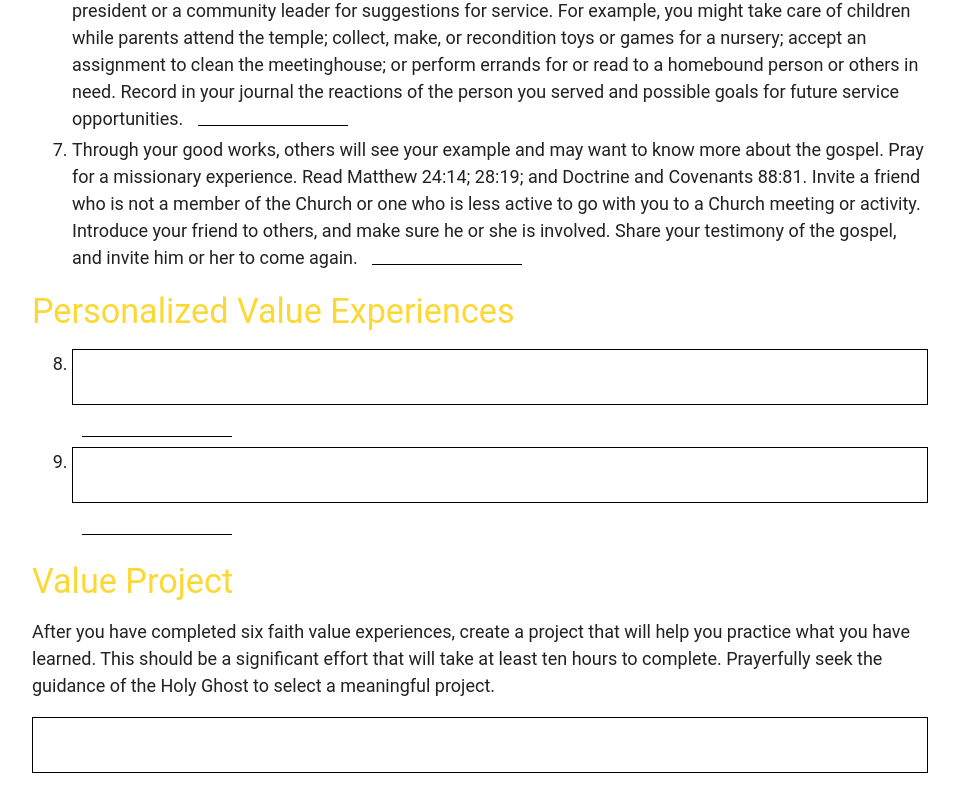
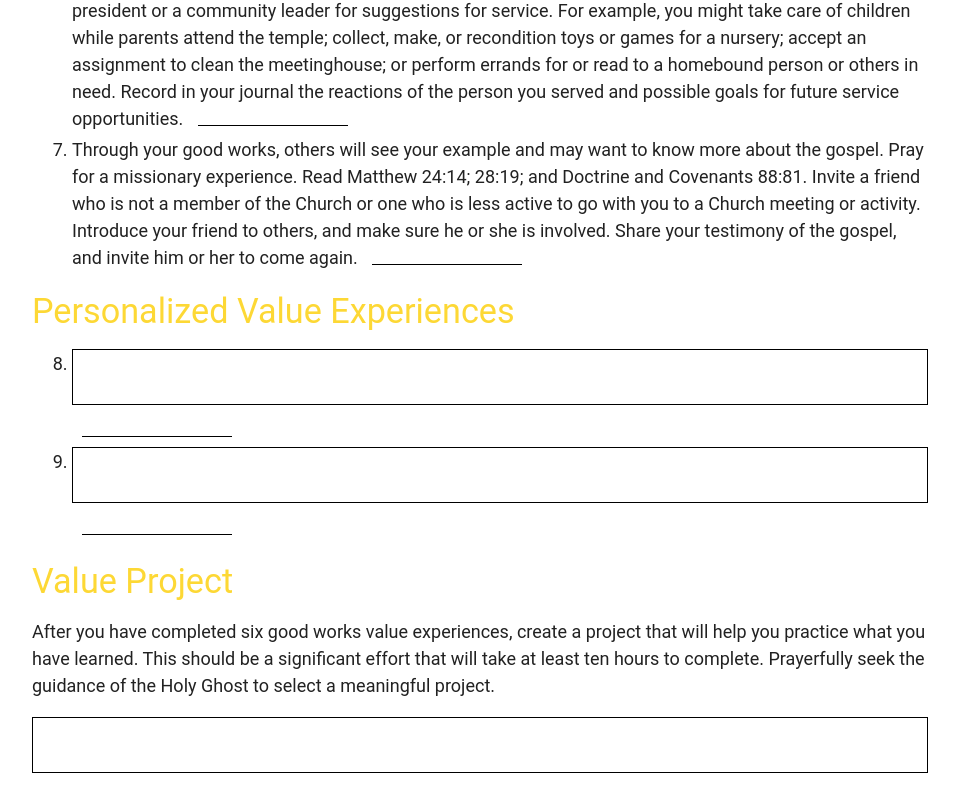
Before and after one commit to fogoplayer/LDSYouth, a plain HTML site: page personalProgress/goodWorks.html in a window 1280 px wide. Shown: the part 1089-1888 px from the top of the page, without its empty margins (160-1119 px from the left). Drawn offline with nearby package versions, Linux system fonts and the light colour scheme; files whose address does not match are found by name; a web font is replaced by a local one.

Commit message:
Update goodWorks.html

```diff
--- a/personalProgress/goodWorks.html
+++ b/personalProgress/goodWorks.html
@@ -118,7 +118,7 @@
 
         <h4>Value Project</h4>
 
-        <p>After you have completed six faith value experiences, create a
+        <p>After you have completed six good works value experiences, create a
         project that will help you practice what you have learned. This should
         be a significant effort that will take at least ten hours to complete.
         Prayerfully seek the guidance of the Holy Ghost to select a meaningful
```
